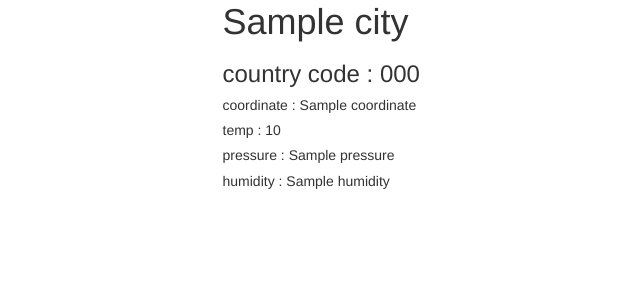
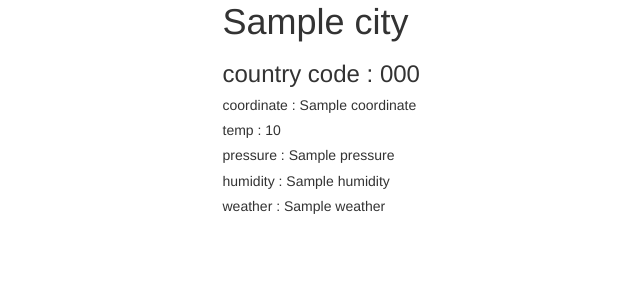
Before and after one commit to Jeredriq/django-weather-app, a Django app: template templates/index.html in a window 1280 px wide. Shown: the part 162-462 px from the top of the page, without its empty margins (105-745 px from the left). Run offline with Django 3.2, Linux system fonts and the light colour scheme; the template is opened without the code that fills it: most values are stand-ins (such as "Sample title", 1, 10 or a date in 2020); some libraries are stand-ins or nearby versions.

Commit message:
additional information

```diff
--- a/templates/index.html
+++ b/templates/index.html
@@ -42,6 +42,7 @@
         <h5>temp : {{data.temp}}</h5>
         <h5>pressure : {{data.pressure}} </h5>
         <h5>humidity : {{data.humidity}}</h5>
+        <h5>weather : {{data.weather}}</h5>
     </div>
     {% endif %}
   </div>
--- a/weather/views.py
+++ b/weather/views.py
@@ -8,13 +8,15 @@ def index(request):
         city = request.POST['city']
         res = urllib.request.urlopen('http://api.openweathermap.org/data/2.5/weather?q='+city+'&appid=cb771e45ac79a4e8e2205c0ce66ff633').read()
         json_data = json.loads(res)
+        print(json_data)
         data = {
             "country_code": str(json_data['sys']['country']),
             "coordinate": str(json_data['coord']['lon']) + ' ' +
             str(json_data['coord']['lat']),
-            "temp": str(json_data['main']['temp'])+'k',
+            "temp": str(round(float(json_data['main']['temp']-272.15),2))+" °C",
             "pressure": str(json_data['main']['pressure']),
             "humidity": str(json_data['main']['humidity']),
+            "weather" : str(json_data['weather'][0]['description']).title(),
         }
 
     else:
```
Also changed, not shown: README.md, 1 other file.
